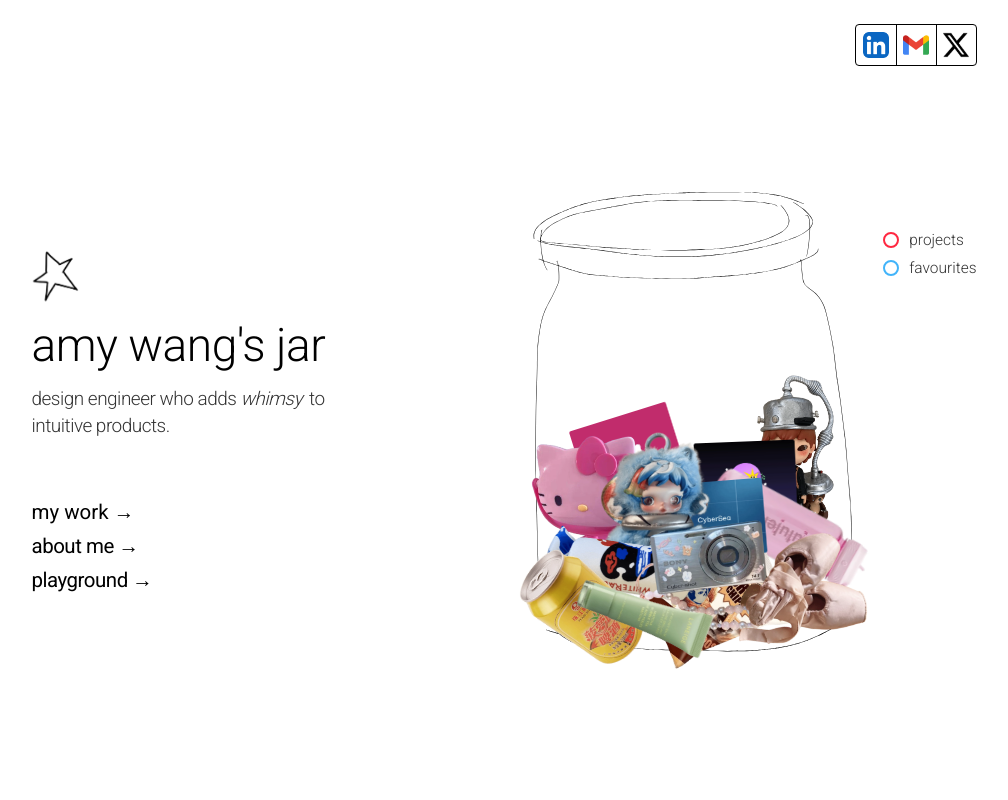
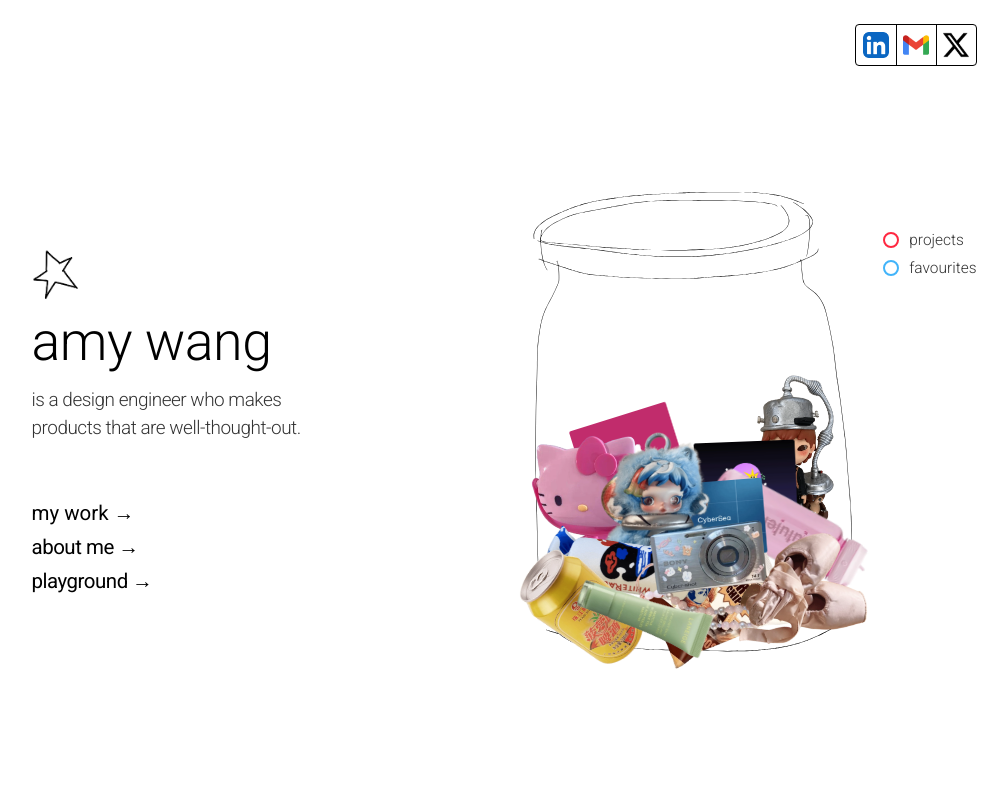
Before and after one commit to amyw41/amy-s-portfolio, a Next.js app: page / in a window 1280 px wide. Shown: the top 800 px of the page, without its empty margins (136-1144 px from the left). Built offline with nearby package versions, Linux system fonts and the light colour scheme.

Commit message:
change name

```diff
--- a/components/sections/Hero/Hero.module.css
+++ b/components/sections/Hero/Hero.module.css
@@ -123,18 +123,19 @@
 .logo {
   width: 48px;
   height: auto;
-  margin-bottom: 8px;
+  margin-bottom: 2px;
   user-select: none;
 }
 
 .title {
   margin: 0;
-  font-size: var(--fs-title);
+  /* Bumped up from var(--fs-title)'s clamp(29px, 3.6vw, 51px) per request. */
+  font-size: clamp(36px, 4.2vw, 60px);
   font-weight: 300;
   color: #000;
   /* Belt-and-braces alongside the --fs-title/--pad sizing fix (tokens.css):
-   * this should never be forced to wrap now, but nowrap keeps "amy wang's
-   * jar" on one line even if some future change makes the column tighter
+   * this should never be forced to wrap now, but nowrap keeps "amy wang"
+   * on one line even if some future change makes the column tighter
    * again. */
   white-space: nowrap;
 }
@@ -148,6 +149,9 @@
   font-weight: 300;
   line-height: 1.45;
   color: rgba(0, 0, 0, 0.8);
+  /* Narrows the line so it breaks after "specializes" — in ch so it
+   * scales with the font size across viewport widths. */
+  max-width: 30ch;
 }
 
 .tagline em,
--- a/components/sections/Hero/index.tsx
+++ b/components/sections/Hero/index.tsx
@@ -117,7 +117,7 @@ export default function Hero() {
               />
               <h1 className={styles.title}>{copy.title}</h1>
               <p className={styles.tagline}>
-                design engineer who adds <i>whimsy</i> to<br />intuitive products.
+                is a design engineer who makes products that are well-thought-out.
               </p>
             </div>
 
--- a/lib/content.ts
+++ b/lib/content.ts
@@ -7,7 +7,7 @@
 export const content = {
   en: {
     hero: {
-      title: "amy wang's jar",
+      title: "amy wang",
       tagline: "design engineer who adds whimsy to intuitive products.",
       social: {
         linkedin: { label: "LinkedIn", href: "https://linkedin.com/in/amyw41" },
```
